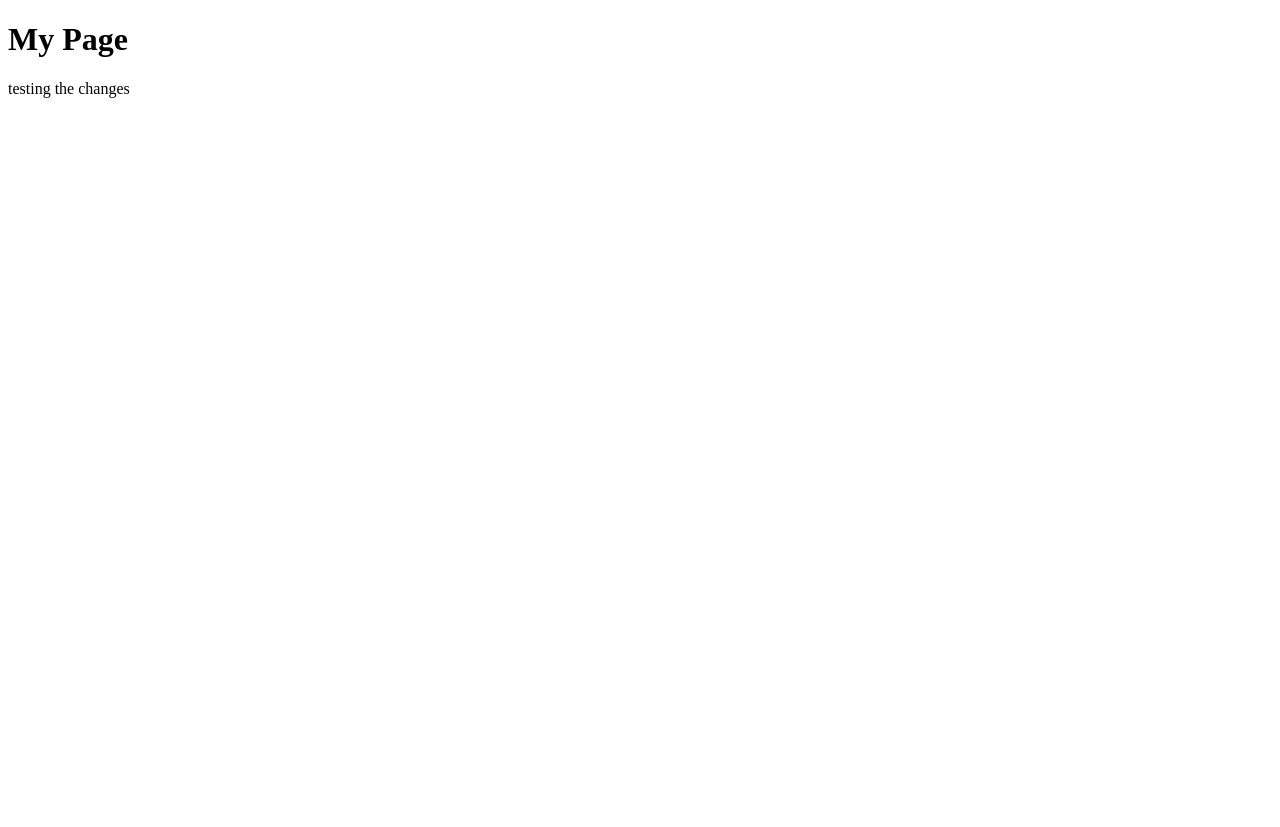
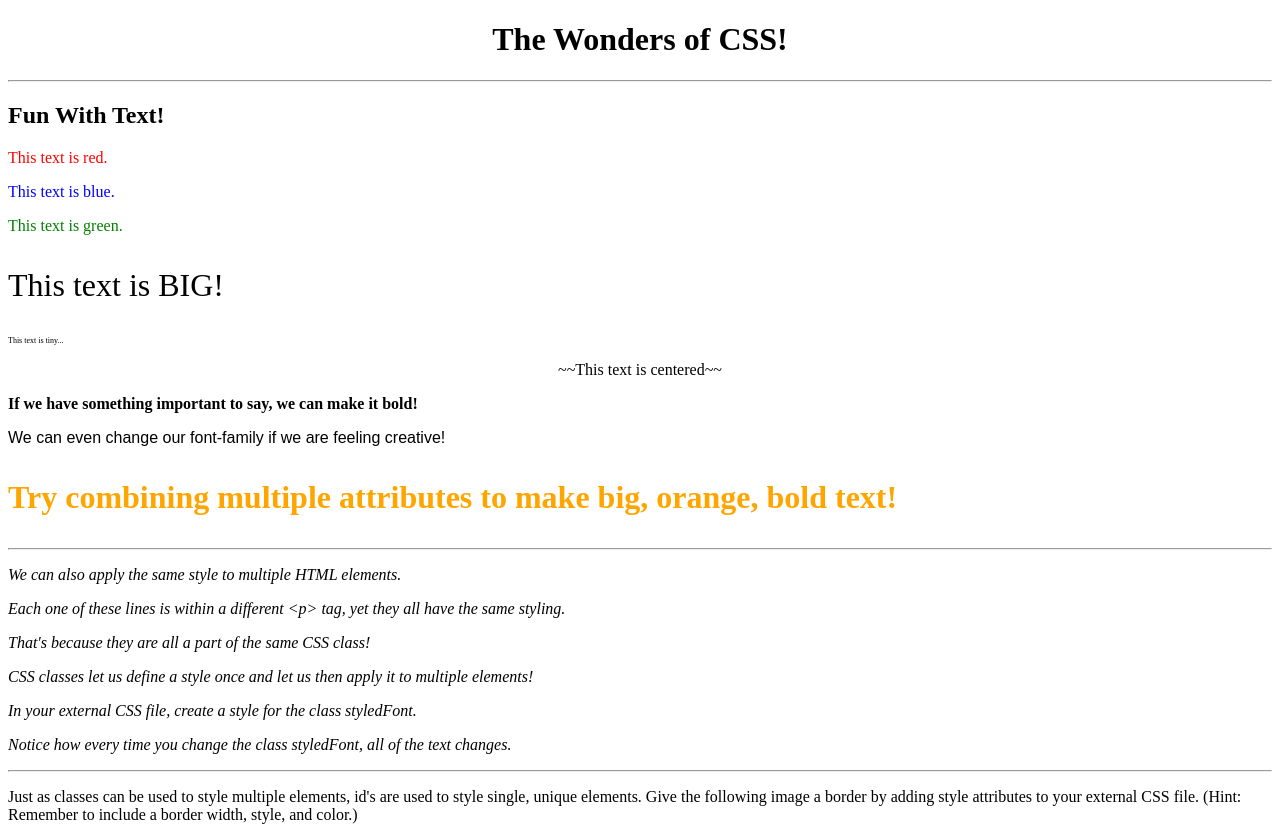
Before and after one commit to dyoder838/prework-mod5, a plain HTML site: page index.html in a window 1280 px wide. Shown: the top 827 px of the page. Before the commit the page ends 800 px from the top, so only its background shows below. Drawn offline with Linux system fonts and the light colour scheme.

Commit message:
finished product

```diff
--- a/index.html
+++ b/index.html
@@ -1,11 +1,60 @@
 <!DOCTYPE html>
-<html lang="en-us">
-  <head>
-    <meta charset="UTF-8" name="viewport" content="width=device-width, initial-scale=1.0">
-    <title>Yoder Prework Mod5</title>
-  </head>
-  <body>
-    <h1>My Page</h1>
-      <p>testing the changes</p>
-  </body>
+<html>
+<head>
+    <title>CSS Practice</title>
+    <meta charset="UTF-8" name="viewport" content="width=device-width, initial-scale=1.0">
+    <link href="style.css" rel="stylesheet">
+    <!-- Link to your external CSS - done! -->
+
+</head>
+<body>
+
+    <!-- Center -->
+    <h1>The Wonders of CSS!</h1>
+
+    <hr>
+
+    <h2>Fun With Text!</h2>
+
+    <!-- Change text color - done!-->
+    <p class="red">This text is red.</p>
+    <p class="blue">This text is blue.</p>
+    <p class="green">This text is green.</p>
+
+    <!-- Change font-size -->
+    <p class="font-size-32">This text is BIG!</p>
+    <p class="font-size-8">This text is tiny...</p>
+
+    <!-- Center done!-->
+    <p class="center">~~This text is centered~~</p>
+
+    <!-- Bold -->
+    <p class="font-weight-bold">If we have something important to say, we can make it bold!</p>
+
+    <!-- Change font -->
+    <p class="font-family-arial">We can even change our font-family if we are feeling creative!</p>
+
+    <!-- Multiple attributes -->
+    <p class="font-size-32 orange font-weight-bold">Try combining multiple attributes to make big, orange, bold text!</p>
+
+    <hr>
+
+    <!-- Classes -->
+    <p class="styledFont">We can also apply the same style to multiple HTML elements.</p>
+    <p class="styledFont">Each one of these lines is within a different &ltp&gt tag, yet they all have the same styling.</p>
+    <p class="styledFont">That's because they are all a part of the same CSS class!</p>
+    <p class="styledFont">CSS classes let us define a style once and let us then apply it to multiple elements!</p>
+    <p class="styledFont">In your external CSS file, create a style for the class styledFont.</p>
+    <p class="styledFont">Notice how every time you change the class styledFont, all of the text changes.</p>
+
+    <hr>
+
+    <p>Just as classes can be used to style multiple elements, id's are used to style single, unique elements. Give the following image a border by adding style attributes to your external CSS file. (Hint: Remember to include a border width, style, and color.)</p>
+
+    <!-- Border & id -->
+    <img id="styledImage" alt="Picture of the CSS Icon" src="https://www.viewlike.us/wp-content/uploads/2013/04/css3-markup.jpg">
+
+    <hr>
+
+</body>
 </html>
--- a/style.css
+++ b/style.css
@@ -0,0 +1,51 @@
+h1 {
+  text-align: center
+}
+
+.red {
+  color: red;
+}
+
+.blue {
+  color: blue;
+}
+
+.green {
+  color: green;
+}
+
+.font-size-32 {
+  font-size: 32px;
+}
+
+.font-size-8 {
+  font-size: 8px;
+}
+
+.center {
+  text-align: center
+}
+
+.font-weight-bold {
+  font-weight: bold;
+}
+
+.font-family-arial {
+  font-family: arial;
+}
+
+.orange {
+  color: orange;
+}
+
+.styledFont {
+  font-style: italic;
+}
+
+#styledImage {
+  border: 8px solid #ddd;
+  border-radius: 4px;
+  border-color: darkblue;
+  padding: 15px;
+  width: 600px;
+}
```
